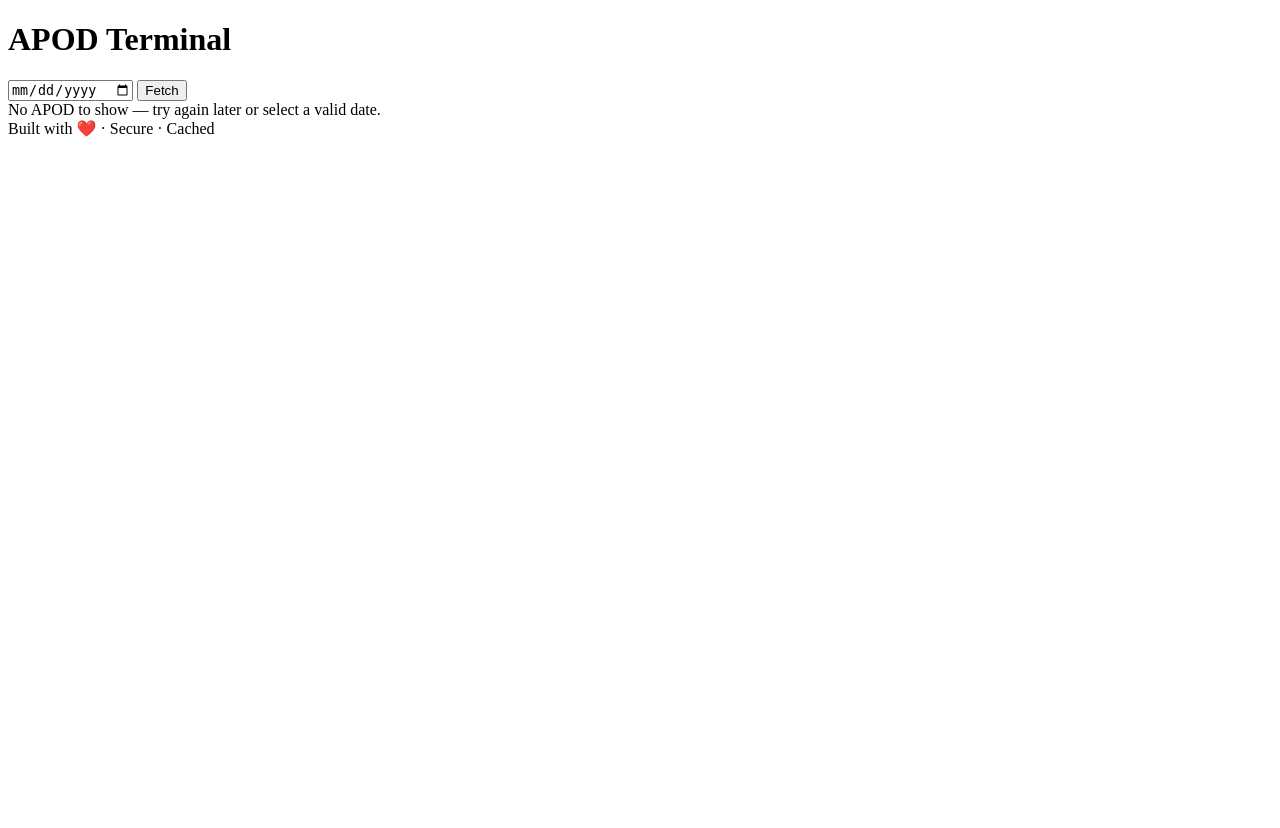
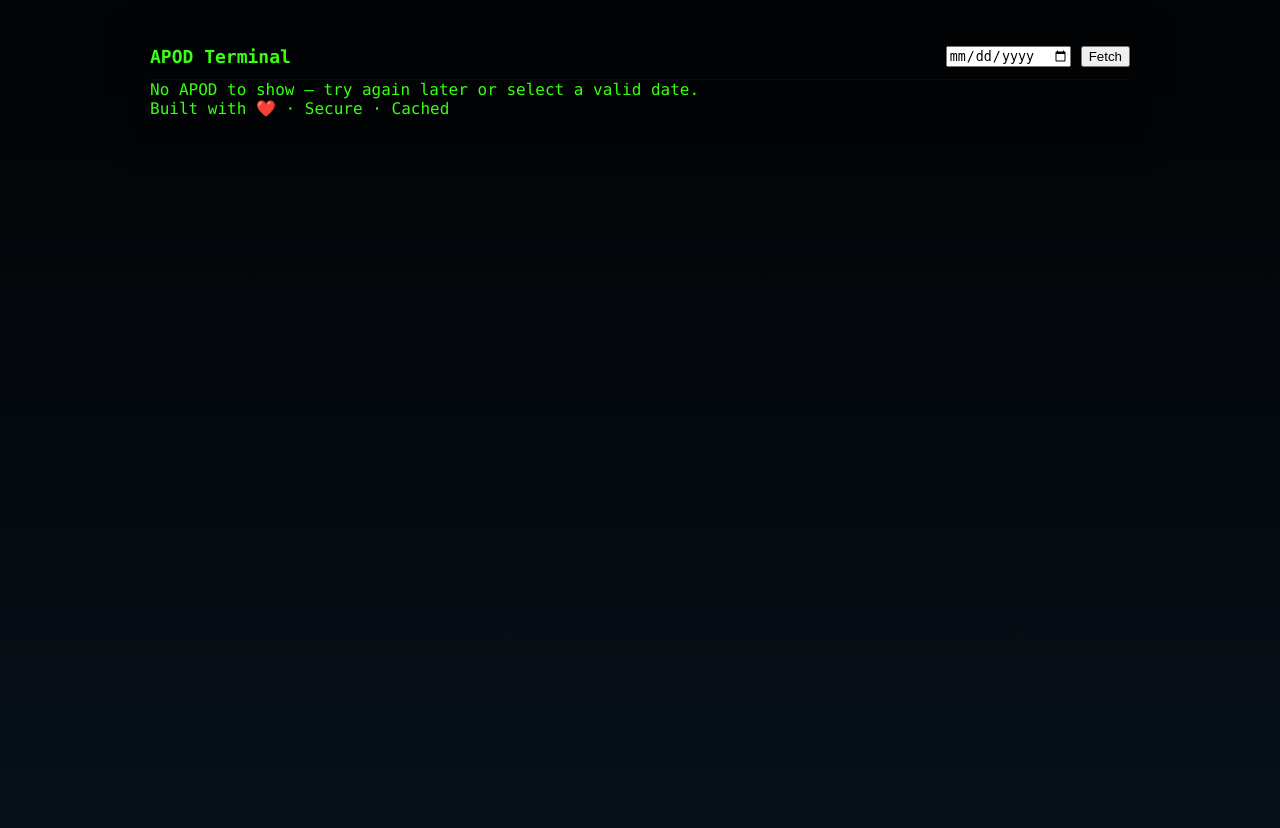
Before and after one commit to FairozAhmadSheikh/NASA_Apod, a Python web app: template templates/index.html in a window 1280 px wide. Before the commit the page ends 137 px from the top, so only its background shows below. Run offline with Jinja, Linux system fonts and the light colour scheme; the template is opened without the code that fills it, so the values that code supplies are empty.

Commit message:
css added for terminal topbar

```diff
--- a/static/css/style.css
+++ b/static/css/style.css
@@ -1,6 +1,34 @@
-:root{
---bg:#0b0f12;
---panel:#071018;
---accent:#39ff14;
---muted:#7f8c8d;
+:root {
+  --bg: #0b0f12;
+  --panel: #071018;
+  --accent: #39ff14;
+  --muted: #7f8c8d;
 }
+html,
+body {
+  height: 100%;
+  margin: 0;
+  font-family: Consolas, monospace, ui-monospace, monospace;
+  background: linear-gradient(180deg, #020305 0%, #071018 100%);
+  color: var(--accent);
+}
+.terminal {
+  max-width: 980px;
+  margin: 28px auto;
+  padding: 18px;
+  border-radius: 8px;
+  box-shadow: 0 6px 24px rgba(0, 0, 0, 0.6);
+  background: rgba(0, 0, 0, 0.35);
+}
+.topbar {
+  display: flex;
+  align-items: center;
+  justify-content: space-between;
+  border-bottom: 1px solid rgba(57, 255, 20, 0.07);
+  padding-bottom: 12px;
+}
+.topbar h1 {
+  font-size: 18px;
+  margin: 0;
+  color: var(--accent);
+}
```
